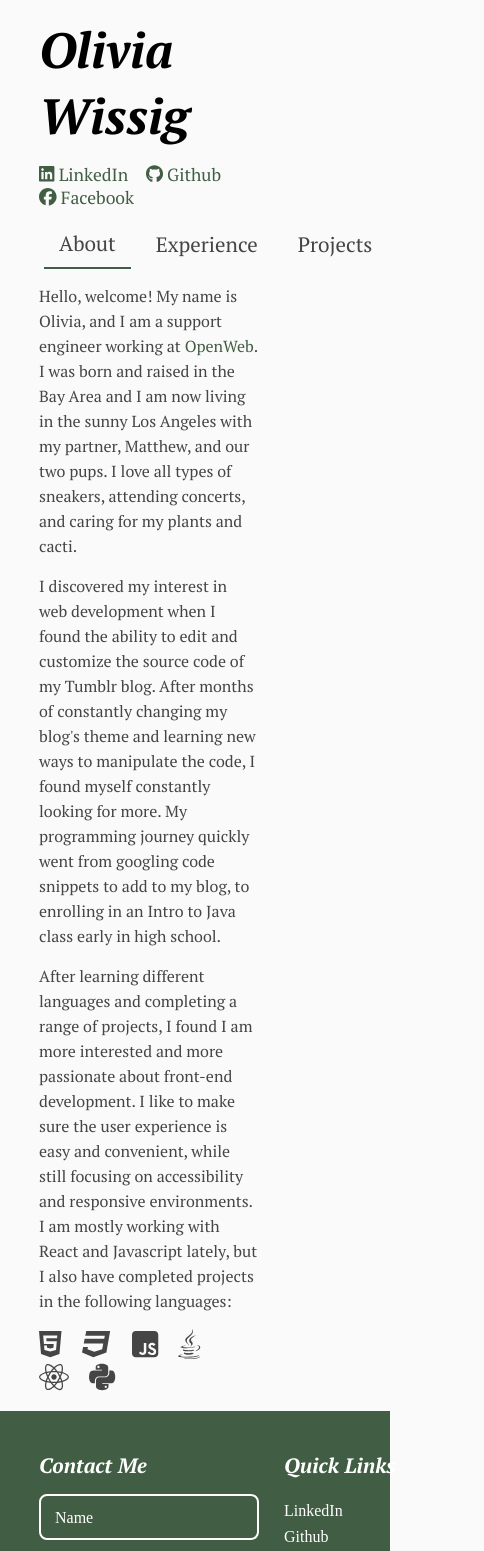
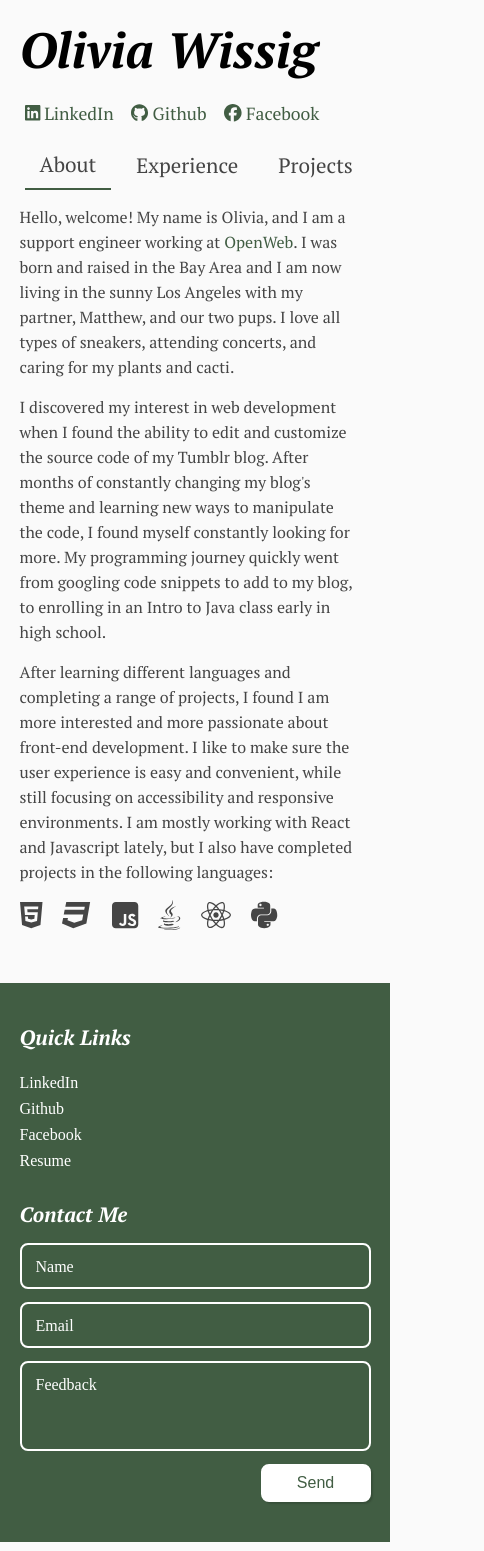
Before and after one commit to oliviawissig/oliviawissig.github.io, a React (Create React App) app: page / in a window 390 px wide. Shown: the top 1551 px of the page, 484 px wide, since content can reach past the window. Built offline with nearby package versions, Linux system fonts and the light colour scheme.

Commit message:
added mobile queries
TODO: support mid-sized mobile queries

```diff
--- a/src/App.css
+++ b/src/App.css
@@ -21,6 +21,7 @@ a:hover, button:hover{
     --header-font: 'PT Serif', serif;
     --footer-text: white;
     --content-width: 60vw;
+    --margin-left: 10vw;
 }
 
 ::selection {
@@ -54,10 +55,6 @@ a:hover, button:hover{
     src: url("/src/assets/PTSerif-BoldItalic.ttf");
     font-weight:bold;
     font-style: italic;
-}
-
-html,body{
-    height:100%;
 }
 
 body{
@@ -98,6 +95,15 @@ h1,h2,h3,h4{
     background: #6e7e53;
 }
 
-#root, .App{
-    min-height:100%;
+@media only screen and (max-width: 600px) {
+    :root{
+        --margin-left: 0vw;
+        --content-width: 90vw;
+    }
+
+    .content{
+        margin:auto;
+        width:var(--content-width);
+        margin-bottom: 50px;
+    }
 }
--- a/src/App.js
+++ b/src/App.js
@@ -6,7 +6,7 @@ import "./App.css";
 function App() {
 	return (
 		<div className="App">
-			<div id="content">
+			<div className="content">
 				<Header/>
 				<TabGroup/>
 			</div>
--- a/src/styles/Footer.css
+++ b/src/styles/Footer.css
@@ -6,8 +6,8 @@
 }
 
 .footerContent{
-    width:60vw;
-    margin-left: 10vw;
+    width:var(--content-width);
+    margin-left: var(--margin-left);
 }
 
 .contactMe h3, .footerLinks h3{
@@ -126,3 +126,22 @@ input:hover{
     background-color: var(--primary);
     padding:0px 5px;
 }
+
+@media only screen and (max-width: 600px) {
+    .footer{
+        width:100vw;
+    }
+
+    .footerContent{
+        margin:auto;
+    }
+
+    .footerContainer{
+        flex-direction: column-reverse;
+    }
+
+    .footerLinks{
+        min-width:auto;
+        margin-bottom: 30px;
+    }
+}
--- a/src/styles/Header.css
+++ b/src/styles/Header.css
@@ -17,7 +17,7 @@ a:hover{
 
 .header{
     width:var(--content-width);
-    margin-left:10vw;
+    margin-left: var(--margin-left);
 }
 
 .social{
@@ -29,3 +29,9 @@ a:hover{
     flex-wrap: wrap;
     margin-bottom: 10px;
 }
+
+@media only screen and (max-width: 600px) {
+    .social{
+        padding:5px;
+    }
+}
--- a/src/styles/Tab.css
+++ b/src/styles/Tab.css
@@ -68,14 +68,14 @@ p{
 
 .tabDesc{
     width:var(--content-width);
-    margin-left:10vw;
+    margin-left: var(--margin-left);
     color:var(--black-text);
 }
 
 .tabgroup{
     display:flex;
     flex-direction: row;
-    margin-left:10vw;
+    margin-left: var(--margin-left);
     margin-bottom:15px;
     margin-top:5px;
 }
@@ -192,6 +192,14 @@ p{
     left:2px;
 }
 
-#content{
-    flex:1 0 auto;
+@media only screen and (max-width: 600px) {
+    :root{
+        --content-width: 90vw;
+        --margin-left: 0vw;
+    }
+
+    .proj{
+        width: var(--content-width);
+        justify-content: center;
+    }
 }
```
